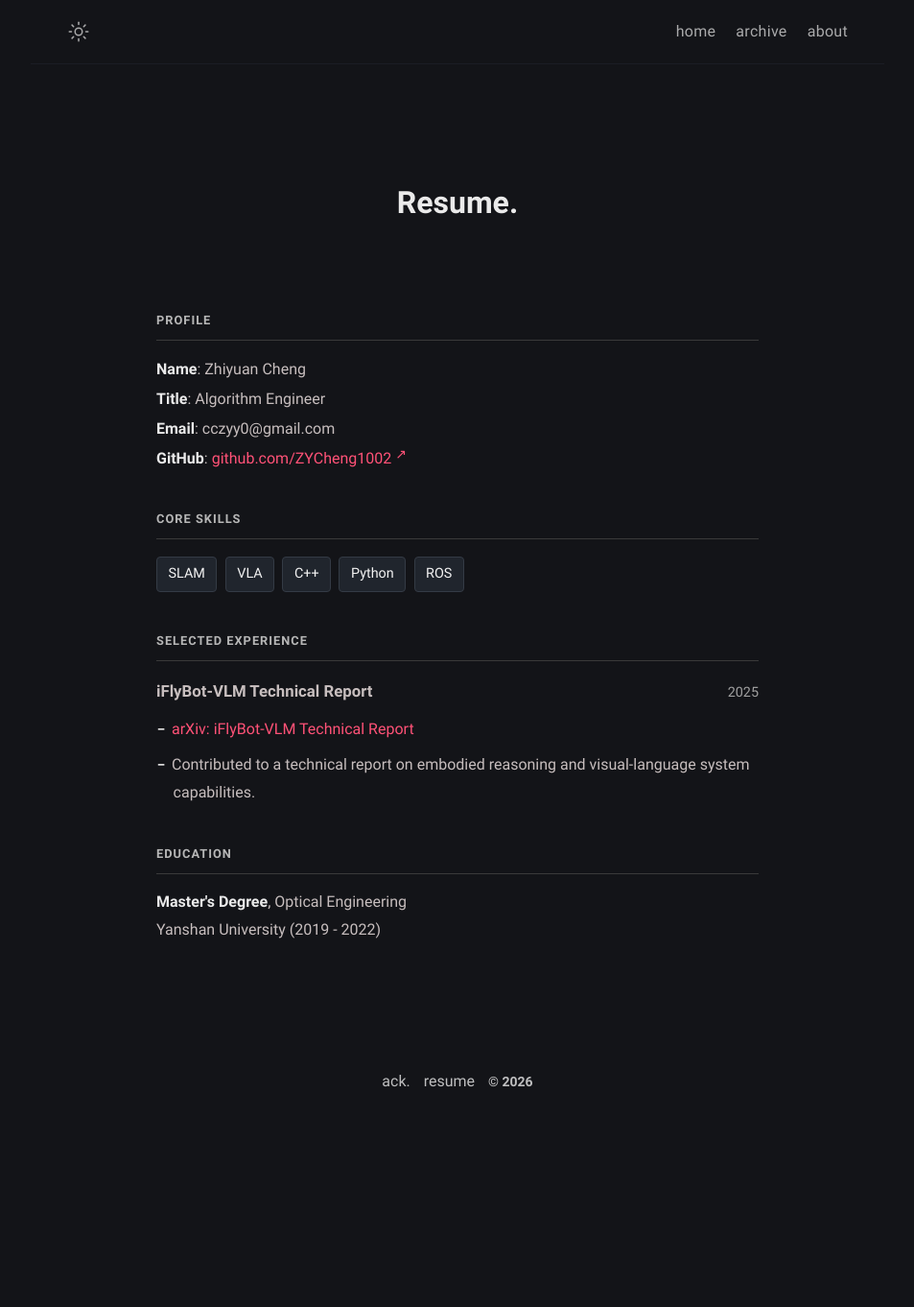
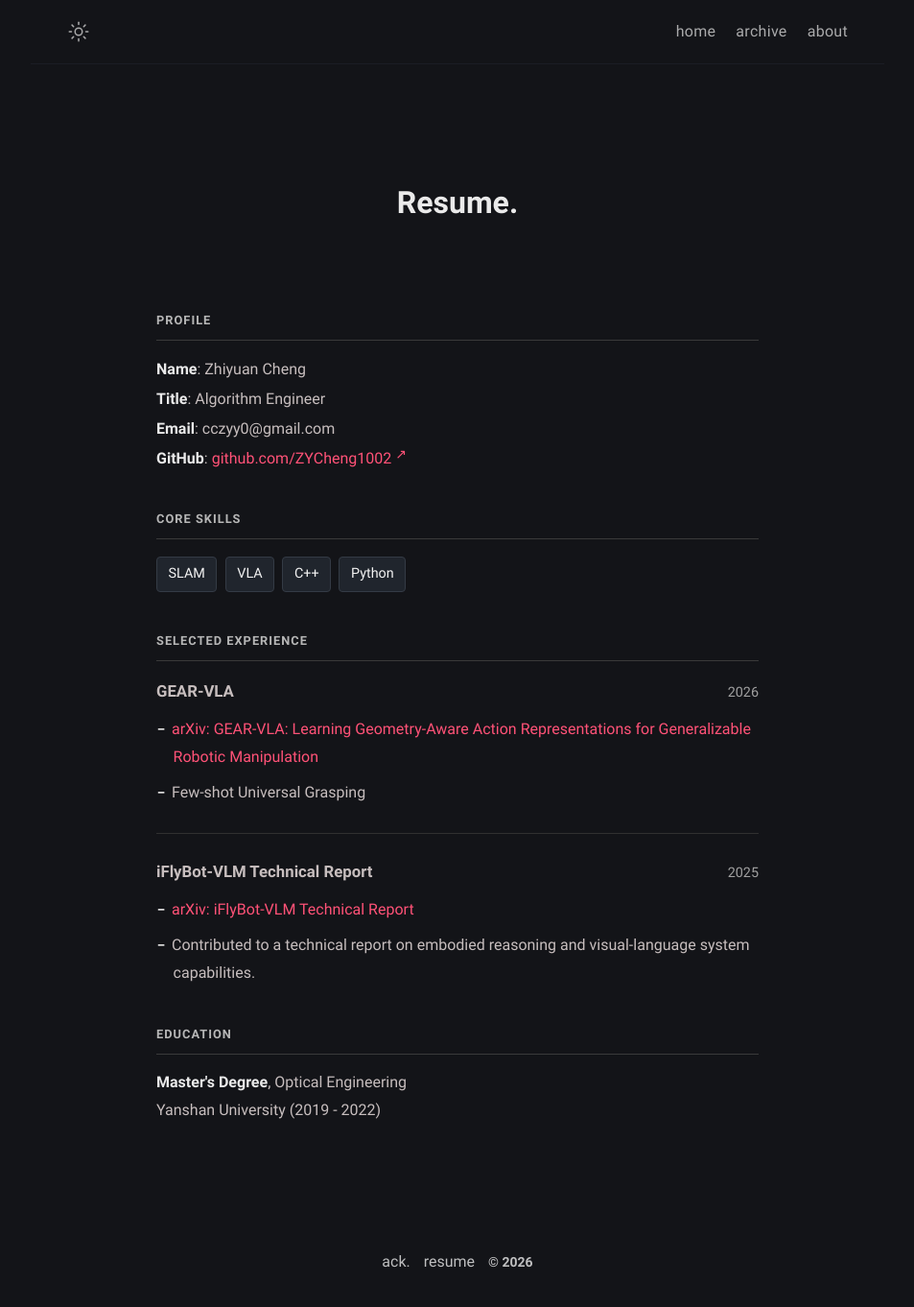
Before and after one commit to ZYCheng1002/ZYCheng1002.github.io, a Jekyll site: the page built from resume.html, in a window 1280 px wide. Shown: the whole page at 96% size, without its empty margins (163-1116 px from the left). Built offline with Jekyll 4.4.1, drawn with Linux system fonts in a browser that asks for light colours; before the commit the page ends 1174 px from its top, so only the background shows below that.

Commit message:
增加resume

```diff
--- a/_data/resume.yml
+++ b/_data/resume.yml
@@ -9,9 +9,14 @@ skills:
   - "VLA"
   - "C++"
   - "Python"
-  - "ROS"
 
 projects:
+  - title: "GEAR-VLA"
+    period: "2026"
+    highlights:
+      - "[arXiv: GEAR-VLA: Learning Geometry-Aware Action Representations for Generalizable Robotic Manipulation](https://arxiv.org/abs/2606.08530)"
+      - "Few-shot Universal Grasping"
+
   - title: "iFlyBot-VLM Technical Report"
     period: "2025"
     highlights:
```
Also changed, not shown: assets/img/ogp.png (deleted).
